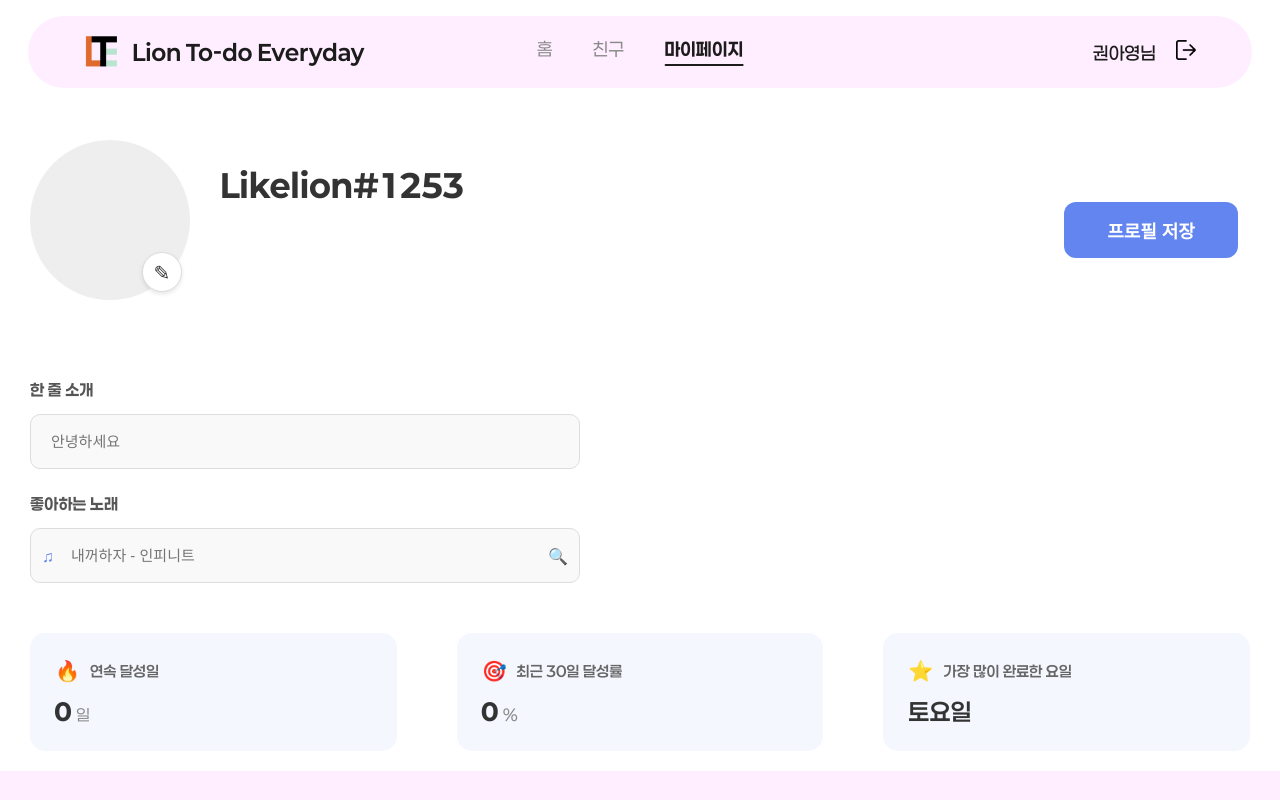
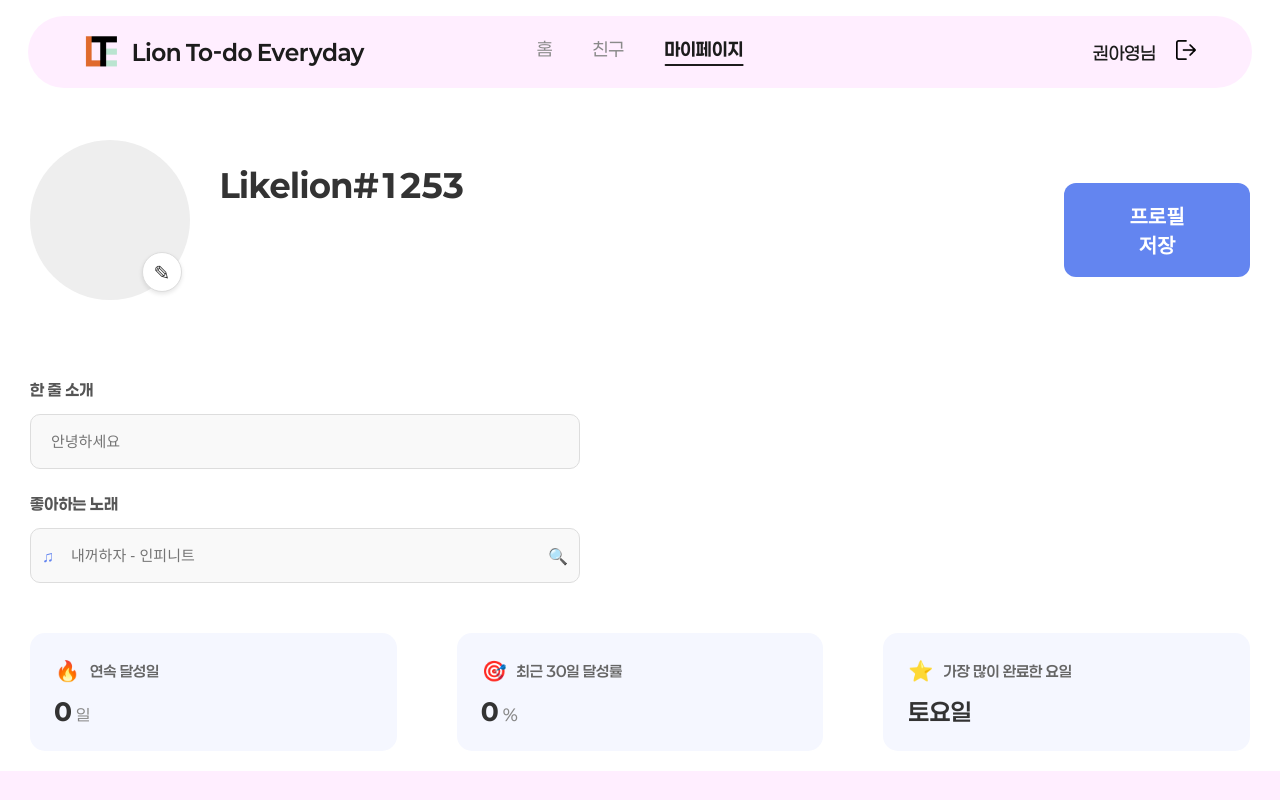
Before and after one commit to kau-likelion-14th/yong-frontend, a React (Create React App) app: page /mypage in a window 1280 px wide. Shown: the top 800 px of the page. Built offline with nearby package versions, Linux system fonts and the light colour scheme.

Commit message:
[chore]: 마이페이지 배치 조금 수정

```diff
--- a/src/styles/MyPage.css
+++ b/src/styles/MyPage.css
@@ -134,9 +134,9 @@
   background-color: #6385f0;
   color: #fff;
   border: none;
-  padding: 15px 43px;
+  padding: 18px 60px;
   border-radius: 12px;
-  font-size: 18px;
+  font-size: 20px;
   font-weight: 700;
   cursor: pointer;
   transition: all 0.2s;
```
